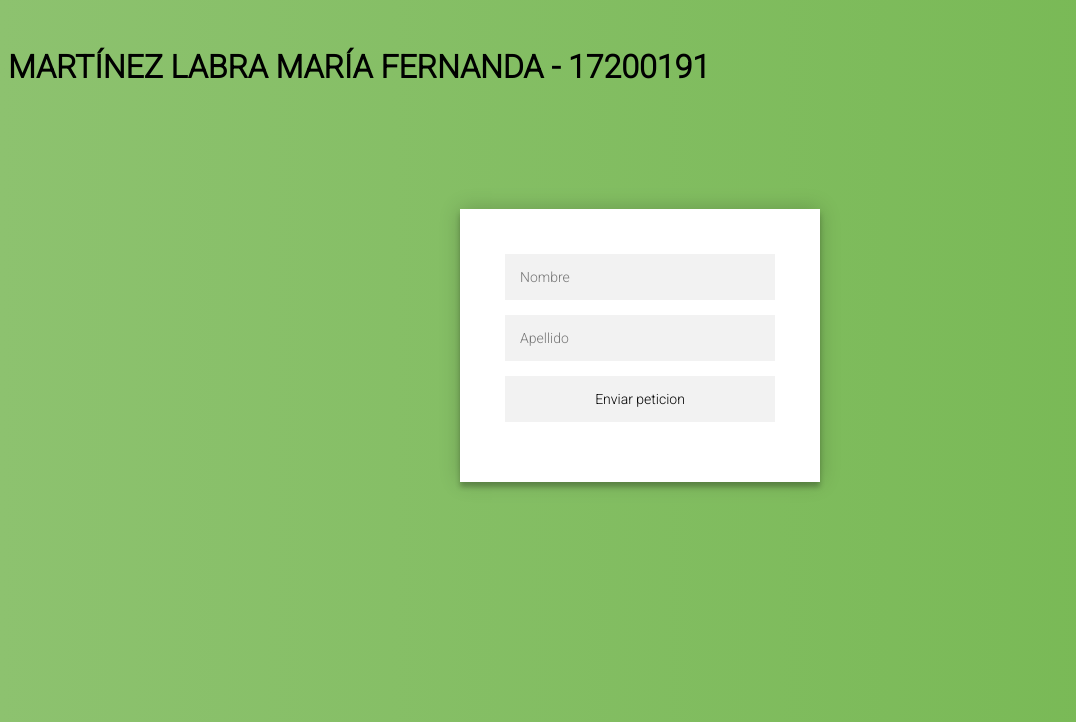
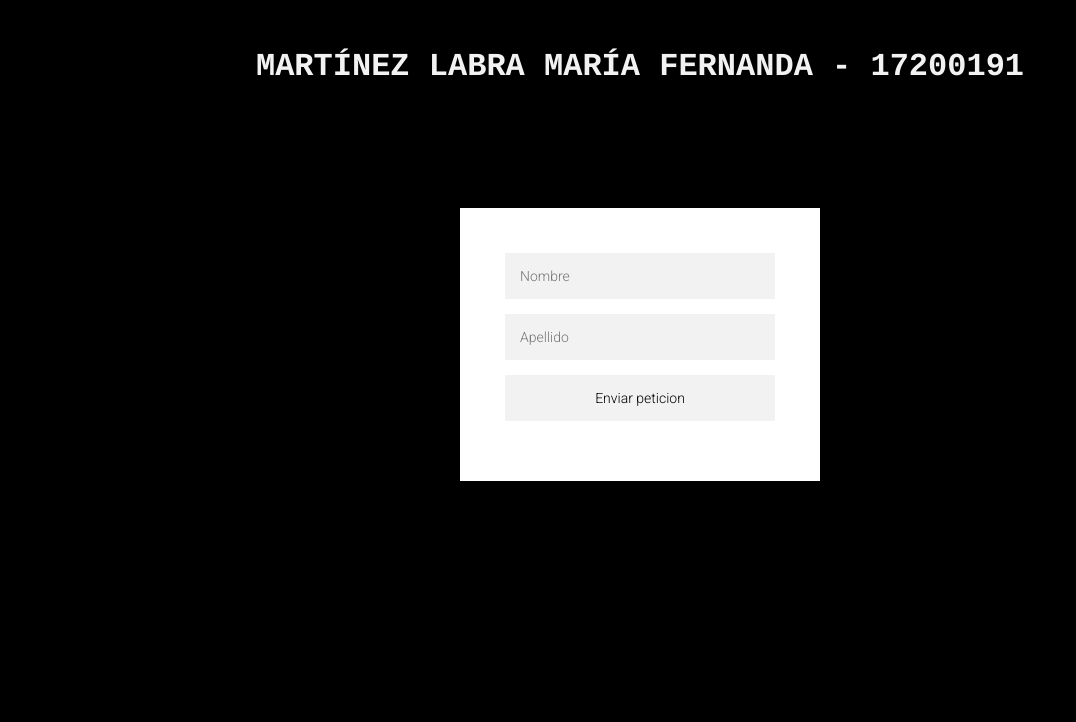
Before and after one commit to mf-mlz/php-form, a PHP site: page /form.html in a window 1280 px wide. Shown: the top 722 px of the page, without its empty margins (0-1076 px from the left). Run offline with PHP 8.4, Linux system fonts and the light colour scheme.

Commit message:
Update styles.css

```diff
--- a/styles.css
+++ b/styles.css
@@ -66,6 +66,12 @@
   display: block;
   clear: both;
 }
+
+h1{
+  color: #f2f2f2;
+  text-align: center;
+  font-family:courier,arial,helvética;
+}
 .container .info {
   margin: 50px auto;
   text-align: center;
@@ -89,11 +95,7 @@
   color: #EF3B3A;
 }
 body {
-  background: #76b852; /* fallback for old browsers */
-  background: -webkit-linear-gradient(right, #76b852, #8DC26F);
-  background: -moz-linear-gradient(right, #76b852, #8DC26F);
-  background: -o-linear-gradient(right, #76b852, #8DC26F);
-  background: linear-gradient(to left, #76b852, #8DC26F);
+  background: #000000; /* fallback for old browsers */
   font-family: "Roboto", sans-serif;
   -webkit-font-smoothing: antialiased;
   -moz-osx-font-smoothing: grayscale;
```
